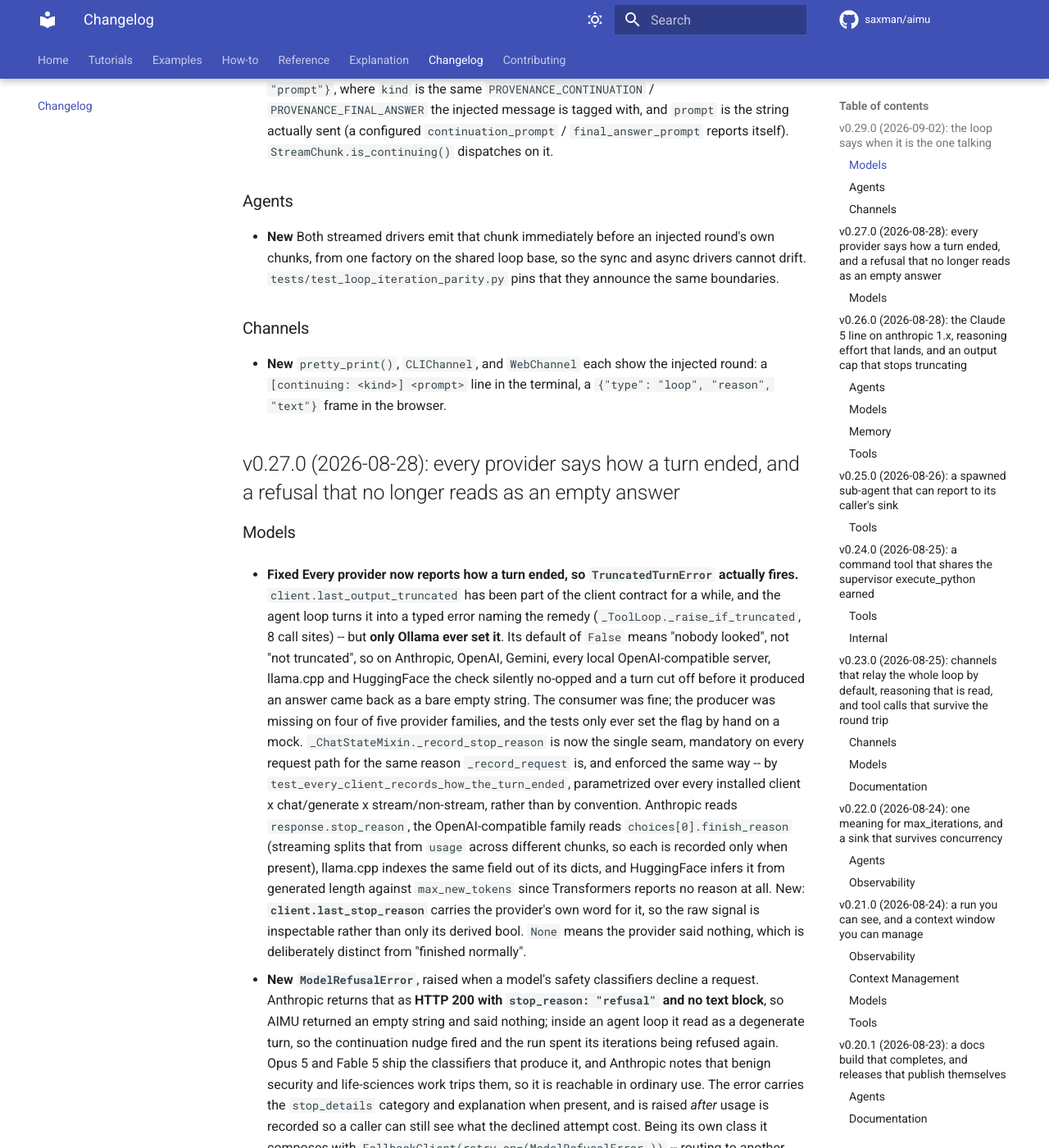
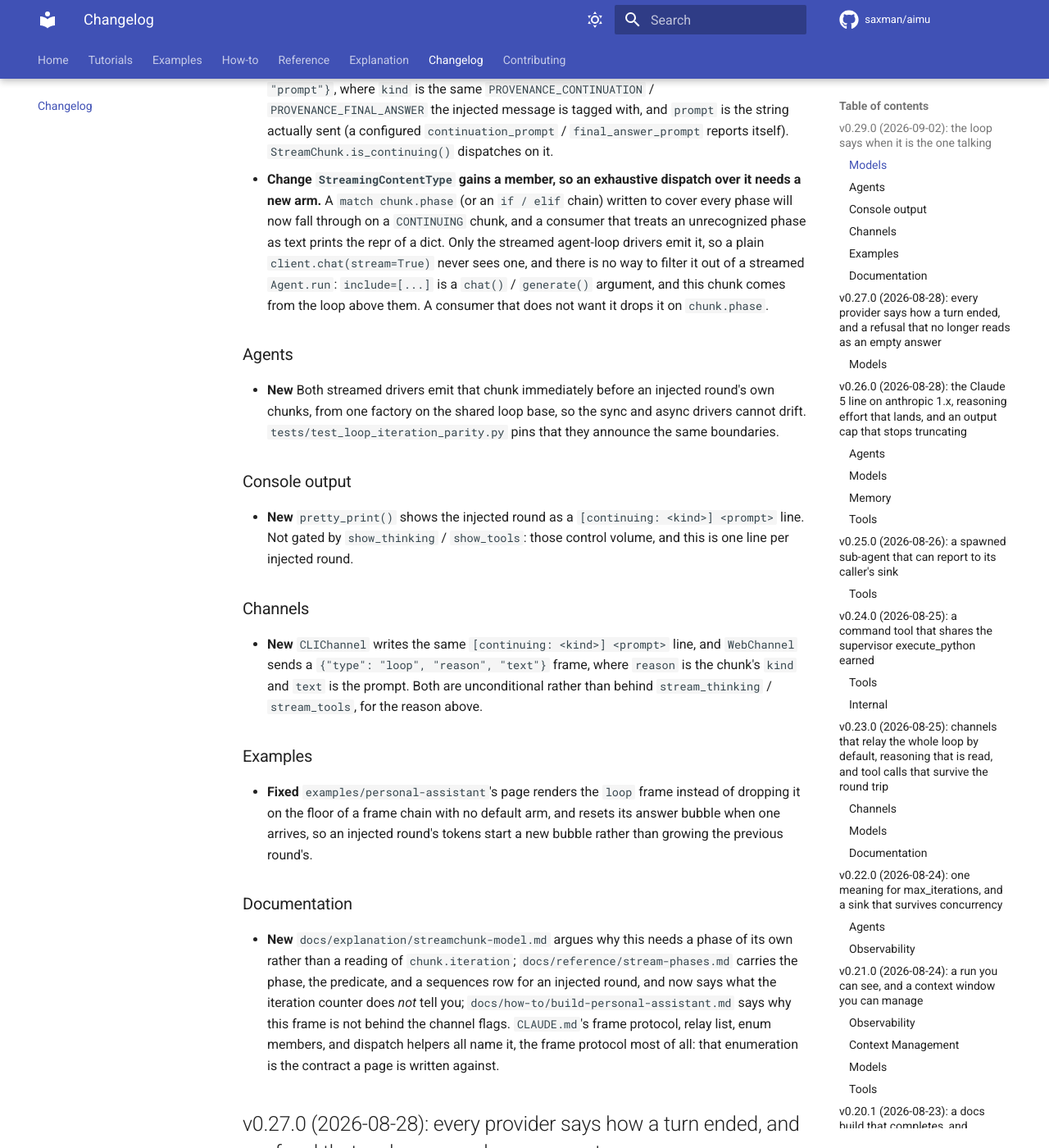
Before and after one commit to saxman/aimu, an MkDocs documentation site: the page built from docs/changelog.md, in a window 1280 px wide and 1400 px high, scrolled down 357 px. Shown: the whole window at 82% size. Built offline with MkDocs 1.6.1 and Material for MkDocs 9.7.7, drawn with Linux system fonts in a browser that asks for light colours; comment, search, counter and statistics services are not loaded.

Commit message:
test(loop): pin the boundary chunk's iteration, and say which literals are on purpose
iteration is the field a renderer positions the marker by, and nothing asserted
it: a driver that incremented after the yield instead of before would file the
marker under the round that ran before the injected one, with every existing
test still green. The wrap-up test now pins the marker's iteration against the
injected round's own chunks.

The "continuation" / "final_answer" literals in test_models_api.py and
test_loop_iteration_parity.py read like violations of "import the constants",
and are the only assertions in the suite pinning the constants' wire values;
every other comparison is a constant against itself. Each site now says so.

Cleanups: the redundant function-local imports the drafted tests carried, the
_boundary_chunk that _AsyncToolLoop's docstring omitted while calling it twice,
and asymmetric .get defaults that let a malformed content dict print
"[continuing: None]" and send "reason": null in a field the frame protocol
types as str.

The changelog never said the enum gained a *member*, so a consumer with an
exhaustive match got no hint they need an arm; that is a **Change**, and it
also had to stop claiming include= can filter the phase, which it cannot
(Agent.run takes no include=, and the chunk comes from the loop above the
client). The pretty_print bullet moves to Console output, where the changelog
has always filed aimu/display.py.

```diff
--- a/CHANGELOG.md
+++ b/CHANGELOG.md
@@ -12,6 +12,13 @@
   `PROVENANCE_CONTINUATION` / `PROVENANCE_FINAL_ANSWER` the injected message is tagged with, and
   `prompt` is the string actually sent (a configured `continuation_prompt` / `final_answer_prompt`
   reports itself). `StreamChunk.is_continuing()` dispatches on it.
+- **Change** **`StreamingContentType` gains a member, so an exhaustive dispatch over it needs a new
+  arm.** A `match chunk.phase` (or an `if / elif` chain) written to cover every phase will now fall
+  through on a `CONTINUING` chunk, and a consumer that treats an unrecognized phase as text prints
+  the repr of a dict. Only the streamed agent-loop drivers emit it, so a plain
+  `client.chat(stream=True)` never sees one, and there is no way to filter it out of a streamed
+  `Agent.run`: `include=[...]` is a `chat()` / `generate()` argument, and this chunk comes from the
+  loop above them. A consumer that does not want it drops it on `chunk.phase`.
 
 ### Agents
 
@@ -19,11 +26,34 @@
   from one factory on the shared loop base, so the sync and async drivers cannot drift.
   `tests/test_loop_iteration_parity.py` pins that they announce the same boundaries.
 
+### Console output
+
+- **New** `pretty_print()` shows the injected round as a `[continuing: <kind>] <prompt>` line. Not
+  gated by `show_thinking` / `show_tools`: those control volume, and this is one line per injected
+  round.
+
 ### Channels
 
-- **New** `pretty_print()`, `CLIChannel`, and `WebChannel` each show the injected round: a
-  `[continuing: <kind>] <prompt>` line in the terminal, a `{"type": "loop", "reason", "text"}` frame in
-  the browser.
+- **New** `CLIChannel` writes the same `[continuing: <kind>] <prompt>` line, and `WebChannel` sends a
+  `{"type": "loop", "reason", "text"}` frame, where `reason` is the chunk's `kind` and `text` is the
+  prompt. Both are unconditional rather than behind `stream_thinking` / `stream_tools`, for the
+  reason above.
+
+### Examples
+
+- **Fixed** `examples/personal-assistant`'s page renders the `loop` frame instead of dropping it on
+  the floor of a frame chain with no default arm, and resets its answer bubble when one arrives, so
+  an injected round's tokens start a new bubble rather than growing the previous round's.
+
+### Documentation
+
+- **New** `docs/explanation/streamchunk-model.md` argues why this needs a phase of its own rather
+  than a reading of `chunk.iteration`; `docs/reference/stream-phases.md` carries the phase, the
+  predicate, and a sequences row for an injected round, and now says what the iteration counter does
+  *not* tell you; `docs/how-to/build-personal-assistant.md` says why this frame is not behind the
+  channel flags. `CLAUDE.md`'s frame protocol, relay list, enum members, and dispatch helpers all
+  name it, the frame protocol most of all: that enumeration is the contract a page is written
+  against.
 
 ## v0.27.0 (2026-08-28): every provider says how a turn ended, and a refusal that no longer reads as an empty answer
 
```
Also changed, not shown: docs/reference/stream-phases.md (+4 -0 lines), 9 other files.
